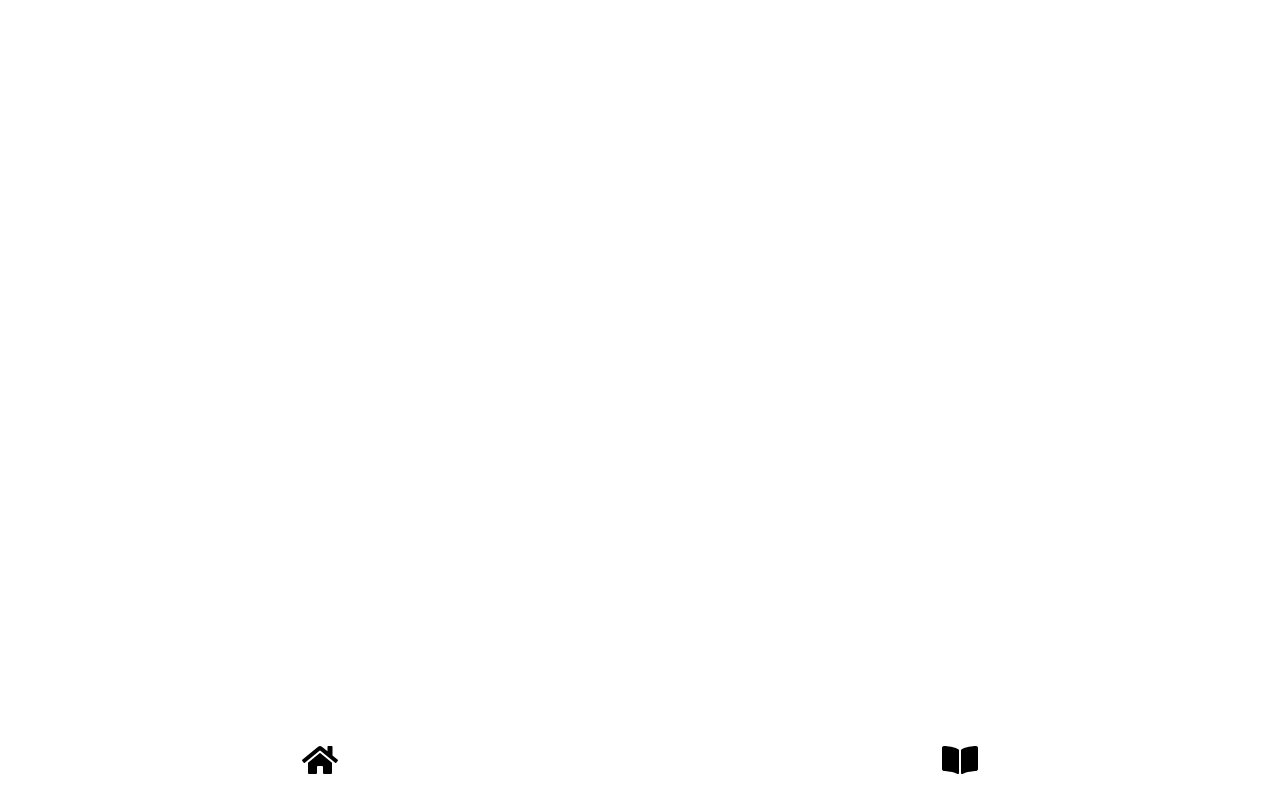
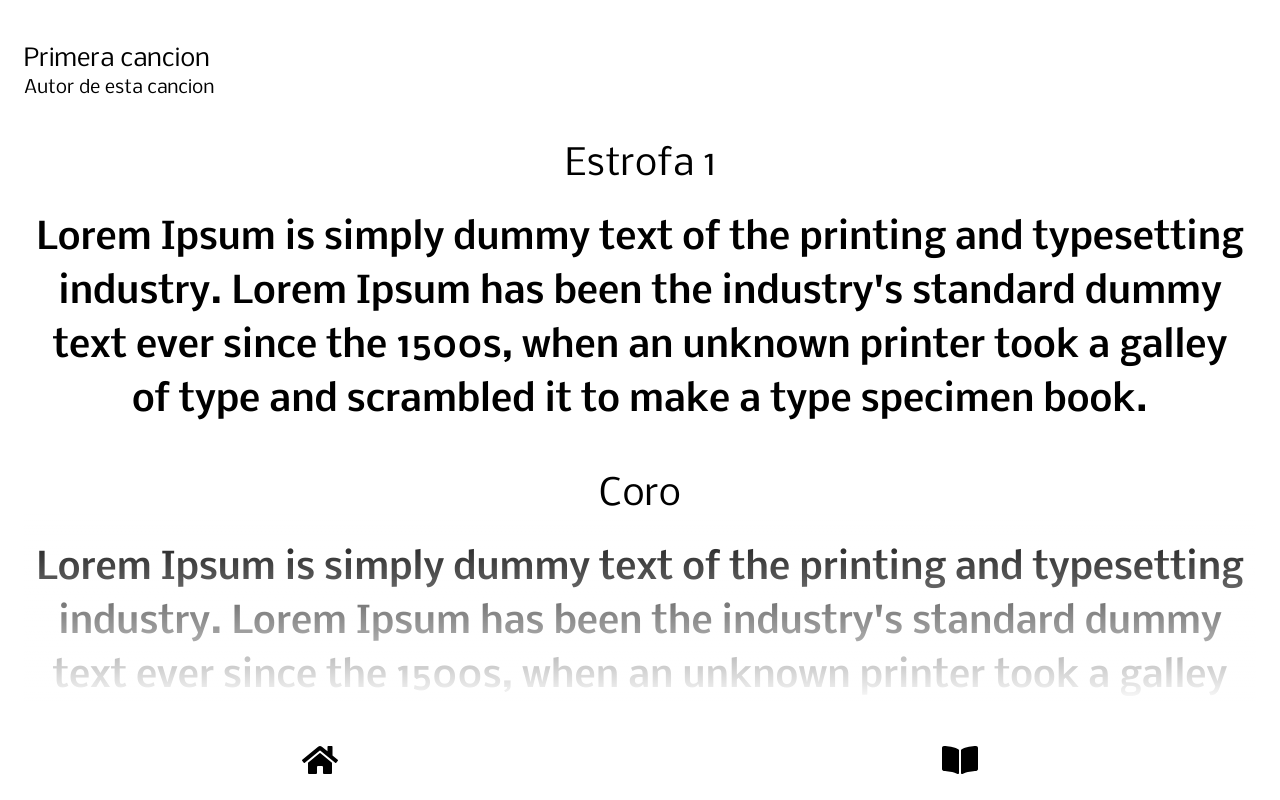
Before and after one commit to eduardoalvarado/songbook, a Vue app: page /songDetail in a window 1280 px wide. Built offline with nearby package versions, Linux system fonts and the light colour scheme.

Commit message:
add functionally to page songDetail.vue

```diff
--- a/src/hooks/hookStore.ts
+++ b/src/hooks/hookStore.ts
@@ -1,11 +1,15 @@
 import { reactive } from 'vue'
 
 export const hookStore = reactive({
-  titlePage: ''
+  titlePage: '',
+  subTitlePage: ''
 })
 
 export const mutation = {
   setTitlePage: (titlePage:string) => {
     hookStore.titlePage = titlePage
+  },
+  setSubTitlePage: (subTitlePage:string) => {
+    hookStore.subTitlePage = subTitlePage
   }
 }
--- a/src/layout/main/index.vue
+++ b/src/layout/main/index.vue
@@ -1,7 +1,8 @@
 <template>
   <div class="">
     <div class="px-6 pt-10 h-full">
-      <div class="text-2xl mb-12">{{ titlePage }}</div>
+      <div class="text-2xl">{{ titlePage }}</div>
+      <div class="text-lg mb-8">{{ subTitlePage }}</div>
       <router-view />
     </div>
     <!--menu-->
@@ -22,6 +23,7 @@ export default defineComponent({
   setup() {
     provide('mutation', mutation)
     const titlePage = computed(() => hookStore.titlePage)
+    const subTitlePage = computed(() => hookStore.subTitlePage)
     const menuItems:Array<NavbarModel> = reactive([])
 
     const buildMenu = () => {
@@ -32,10 +34,10 @@ export default defineComponent({
     }
     onMounted(() => {
       buildMenu()
-      console.log('array', menuItems)
     })
     return {
       titlePage,
+      subTitlePage,
       menuItems
     }
   }
--- a/src/views/home.vue
+++ b/src/views/home.vue
@@ -25,7 +25,7 @@ export default defineComponent({
   setup() {
     const title:any = inject('mutation')
     title.setTitlePage('Cancionero')
-
+    title.setSubTitlePage('')
     onMounted(() => {})
     return { title }
   }
--- a/src/views/songDetail.vue
+++ b/src/views/songDetail.vue
@@ -1,13 +1,102 @@
 <template>
-
+  <div class="container-song relative" ref="containerSong">
+    <div
+        class="height-calc px-3 overflow-hidden overflow-y-scroll text-center"
+        ref="scrollContainer"
+        @scroll="getScrollPosition($refs.scrollContainer)"
+    >
+      <div class="mb-44">
+        <div class="text-4xl font-bold leading-normal mb-10">
+          <span class="font-medium pb-5 block">Estrofa 1</span>
+          <p>
+            Lorem Ipsum is simply dummy text of the printing and typesetting
+            industry. Lorem Ipsum has been the industry's standard dummy text ever
+            since the 1500s, when an unknown printer took a galley of type and
+            scrambled it to make a type specimen book.
+          </p>
+        </div>
+        <div class="text-4xl font-bold leading-normal mb-10">
+          <span class="font-medium pb-5 block">Coro</span>
+          <p>
+            Lorem Ipsum is simply dummy text of the printing and typesetting
+            industry. Lorem Ipsum has been the industry's standard dummy text ever
+            since the 1500s, when an unknown printer took a galley of type and
+            scrambled it to make a type specimen book.
+          </p>
+        </div>
+        <div class="text-4xl font-bold leading-normal mb-10">
+          <span class="font-medium pb-5 block">Estrofa 2</span>
+          <p>
+            Lorem Ipsum is simply dummy text of the printing and typesetting
+            industry. Lorem Ipsum has been the industry's standard dummy text ever
+            since the 1500s, when an unknown printer took a galley of type and
+            scrambled it to make a type specimen book.
+          </p>
+        </div>
+      </div>
+    </div>
+  </div>
 </template>
 
-<script>
-export default {
-  name: "songDetail"
-}
+<script lang="ts">
+import {defineComponent, inject, onMounted, ref} from 'vue'
+export default defineComponent({
+  name: 'songDetail',
+  setup() {
+    const INITIAL_POS = 0
+    const scrollContainer = ref(null)
+    const containerSong = ref(null)
+    const songContent = ref(null)
+    const storeTitle: any = inject('mutation')
+    storeTitle.setTitlePage('Primera cancion')
+    storeTitle.setSubTitlePage('Autor de esta cancion')
+
+    const getScrollPosition = (el:HTMLElement) => {
+      let visibleStyle = 'block'
+      if (el.scrollTop === INITIAL_POS) {
+        visibleStyle = 'none'
+      }
+      (<HTMLElement><any>containerSong.value).style.setProperty('--is-visible', visibleStyle)
+    }
+    onMounted(() => {
+      getScrollPosition((<HTMLElement><any>scrollContainer.value))
+    })
+    return {
+      getScrollPosition,
+      scrollContainer,
+      containerSong,
+      songContent
+    }
+  }
+})
 </script>
 
-<style scoped>
-
+<style scoped lang="css">
+.height-calc {
+  height: calc(100vh - 210px);
+}
+.container-song {
+  --is-visible: block;
+}
+.container-song::before {
+  content: '';
+  display: var(--is-visible);
+  pointer-events: none;
+  position: absolute;
+  top: -2px;
+  left:0;
+  width: 100%;
+  height: 210px;
+  background: linear-gradient(180deg, rgba(255,255,255,1) 10%, rgba(255,255,255,0) 100%);
+}
+.container-song::after {
+  content: '';
+  pointer-events: none;
+  position: absolute;
+  bottom: -2px;
+  left:0;
+  width: 100%;
+  height: 210px;
+  background: linear-gradient(0deg, rgba(255,255,255,1) 10%, rgba(255,255,255,0) 100%);
+}
 </style>
```
